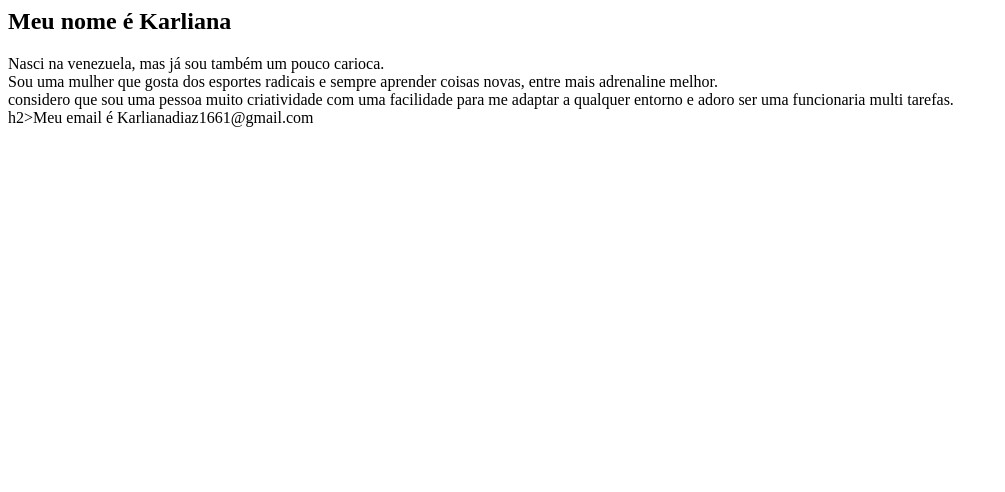
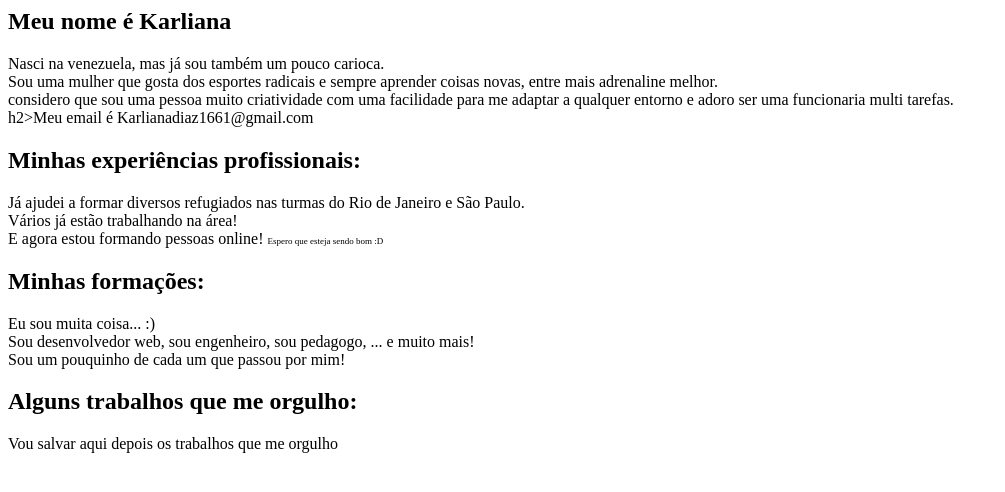
Before and after one commit to karlianadiaz/karlianadiaz.github.io, a plain HTML site: page index.html in a window 1280 px wide. Shown: the whole page, without its empty margins (0-1005 px from the left). Drawn offline with Linux system fonts and the light colour scheme.

Commit message:
Update index.html

```diff
--- a/index.html
+++ b/index.html
@@ -8,3 +8,35 @@
                 <br>
 
                  h2>Meu email é Karlianadiaz1661@gmail.com</h2>
+
+
+    <div id="profissional">
+            <div>
+                <h2>Minhas experiências profissionais:</h2>
+                Já ajudei a formar diversos refugiados nas turmas do Rio de Janeiro e São Paulo.
+                <br>
+                Vários já estão trabalhando na área!
+                <br>
+                E agora estou formando pessoas online! <label style="font-size: xx-small;">Espero que esteja sendo bom :D</label>
+            </div>
+        </div>
+
+        <div id="educacional">
+            <div>
+                <h2>Minhas formações:</h2>
+                Eu sou muita coisa... :)
+                <br>
+                Sou desenvolvedor web, sou engenheiro, sou pedagogo, ... e muito mais!
+                <br>
+                Sou um pouquinho de cada um que passou por mim!
+            </div>
+        </div>
+
+        <div id="trabalhos">
+            <div>
+                <h2>Alguns trabalhos que me orgulho:</h2>
+                Vou salvar aqui depois os trabalhos que me orgulho
+            </div>
+        </div>
+    </body>
+</html>
```
